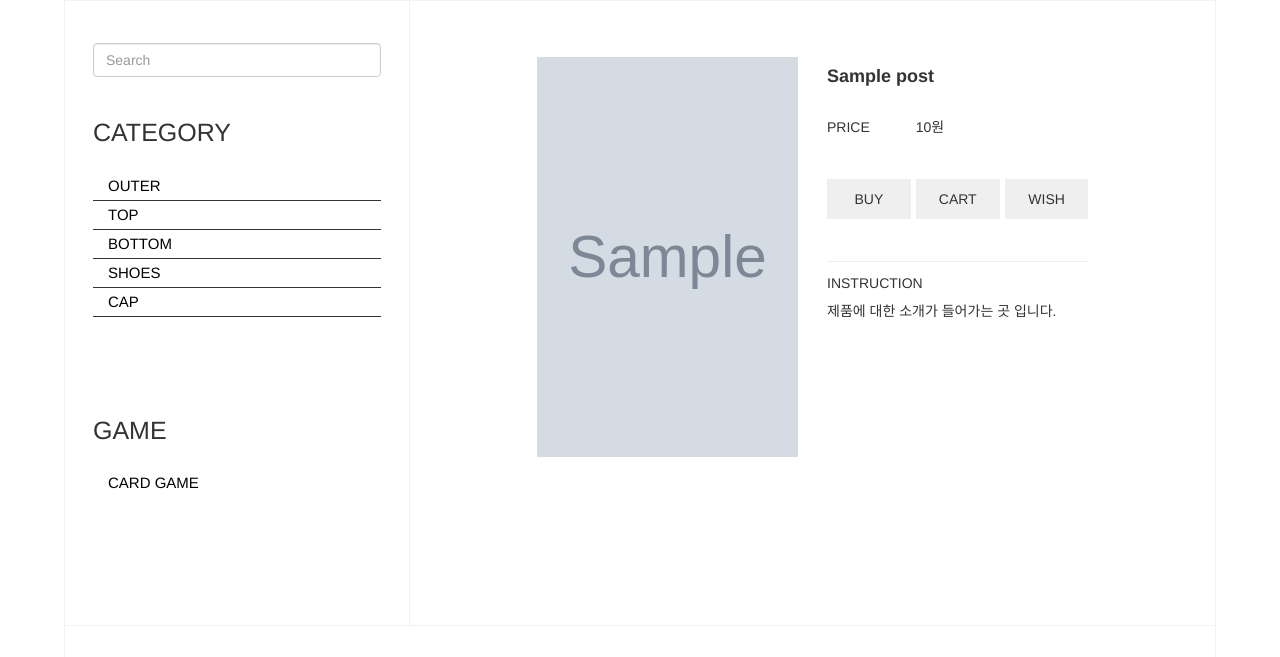
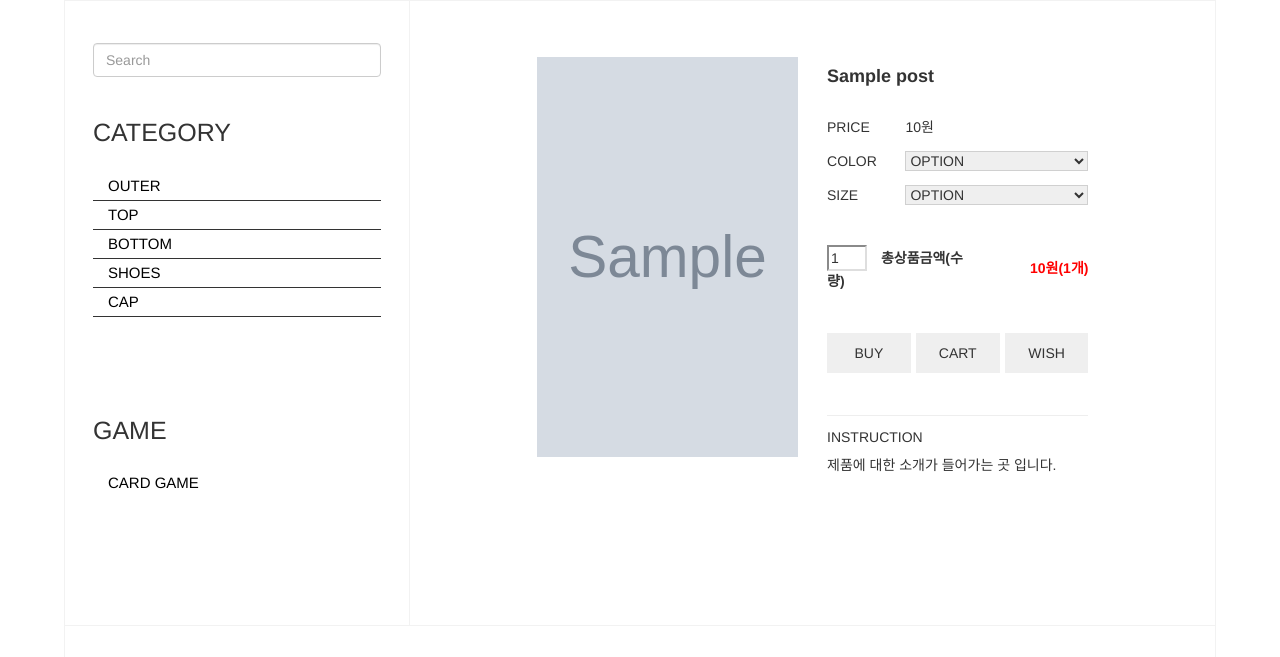
Before and after one commit to eunche/shoppingMall, a Django app: page /product/1 in a window 1280 px wide. Shown: the part 120-777 px from the top of the page. Run offline with Django 3.2, Linux system fonts and the light colour scheme; tables that the repository leaves empty hold one stand-in row (values such as "Sample post"); grey boxes marked "Sample" are stand-in pictures; some libraries are stand-ins or nearby versions.

Commit message:
색상/사이즈 선택 및 구매수량/총금액js기능 추가

```diff
--- /dev/null
+++ b/front/static/front/detail.js
@@ -0,0 +1,18 @@
+const EA = document.querySelector(".js-ea");
+const TOTAL_PRICE = document.querySelector(".js-total_price");
+const PRICE = document.querySelector(".js-price")
+
+function modifyValue(event) {
+    if(EA.value < 1) {
+        alert("최소 주문량은 1개 입니다");
+        EA.value = 1;
+    }
+    event.preventDefault();
+    TOTAL_PRICE.innerText = `${EA.value*PRICE.innerText}원(${EA.value}개)`;
+}
+
+function init() {
+    EA.addEventListener("click",modifyValue,false);
+}
+
+init();
--- a/front/static/front/index.css
+++ b/front/static/front/index.css
@@ -215,9 +215,53 @@
     margin-bottom: 30px;
 }
 
+.det_line {
+    margin-bottom: 1em;
+    display: flex;
+}
+
 .det_field {
-    margin-right: 3em;
+    width: 30%;
 }
+
+.det_contents {
+    width: 70%;
+}
+
+.det_contents > select {
+    width: 100%;
+    border-color: #D0D0D0;
+}
+
+
+.det_totalPrice {
+    display: flex;
+    margin-top: 40px;
+}
+
+.det_tleft {
+    width: 60%;
+}
+
+.det_tleft > span {
+    margin-right: 10px;
+}
+
+.det_tleft > input {
+    width: 40px;
+    border-color: #DEDEDE;
+    margin-right: 10px;
+}
+
+.det_tright {
+    display: flex;
+    justify-content: flex-end;
+    width: 40%;
+    color:red;
+    align-items: center;
+}
+
+
 
 .det_btn {
     margin-top: 3em;
--- a/front/templates/base.html
+++ b/front/templates/base.html
@@ -100,5 +100,8 @@
         </footer>
     </div>
 
+
+    {% block script %}
+    {% endblock %}
 </body>
 </html>
--- a/front/templates/detail.html
+++ b/front/templates/detail.html
@@ -1,4 +1,5 @@
 {% extends 'base.html' %}
+{% load staticfiles %}
 {% block content %}
 <div class="contents">
     <div class="det_img">
@@ -7,8 +8,44 @@
 
     <div class="det_about">
         <h4><strong>{{product.title}}</strong></h4>
-        <span class="det_field">PRICE</span>
-        <span>{{product.price}}원</span>
+        <div class="det_line">
+            <span class="det_field">PRICE</span>
+            <span class="det_contents">{{product.price}}원</span>
+            <span class="js-price" style="display: none;">{{product.price}}</span>
+        </div>
+        <div class="det_line">
+            <span class="det_field">COLOR</span>
+            <span class="det_contents">
+                <select id="" name="" required>
+                    <option value="" selected disabled hidden >OPTION</option>
+                    {% for option in color_option %}
+                        <option value={{option}}>{{option}}</option>
+                    {% endfor %}
+                </select>
+            </span>
+        </div>
+        <div class="det_line">
+            <span class="det_field">SIZE</span>
+            <span class="det_contents">
+                <select id="" name="" required>
+                    <option value="" selected disabled hidden >OPTION</option>
+                    {% for option in size_option %}
+                        <option value={{option}}>{{option}}</option>
+                    {% endfor %}
+                </select>
+            </span>
+        </div>
+
+        <div class="det_totalPrice">
+            <div class="det_tleft">
+                <input type="number" value="1" class="js-ea">
+                <span><strong>총상품금액(수량)</strong></span>
+            </div>
+            <div class="det_tright">
+                <span><strong class="js-total_price">{{product.price}}원(1개)</strong></span>
+            </div>
+        </div>
+
         <div class="det_btn">
             <button type="button" class="btn btn-outline-dark">BUY</button>
             <button type="button" class="btn btn-outline-dark">CART</button>
@@ -22,9 +59,9 @@
     </div>
 
 
-
-    <!-- {{product.title}}
-    <img src=../{{product.image}}>
-    {{product.price}} -->
 </div>
 {% endblock %}
+
+{% block script %}
+<script src="{% static 'front/detail.js' %}"></script>
+{% endblock %}
--- a/front/views.py
+++ b/front/views.py
@@ -49,5 +49,25 @@
 
 def detail(request, product_id):
     product = get_object_or_404(Post, pk=product_id)
+    category = product.category
+    color_option = []
+    size_option = []
 
-    return render(request, 'detail.html', {'product':product})
+    if(category==1):
+        color_option.append("one color")
+        size_option.append("FREE")
+    elif(category==2):
+        color_option.append("one color")
+        size_option.extend(["220","225","230","235","240","245","250","255","260","265","270","275","280"])
+    elif(category==3):
+        color_option.append("one color")
+        size_option.extend(["S","M","L"])
+    elif(category==4):
+        color_option.append("one color")
+        size_option.extend(["S","M","L"])
+    elif(category==5):
+        color_option.extend(["one color"])
+        size_option.extend(["S","M","L"])
+
+
+    return render(request, 'detail.html', {'product':product,'color_option':color_option,'size_option':size_option})
```
Also changed, not shown: static/front/detail.js (added, +18 -0 lines), static/front/index.css (+104 -1 lines).
